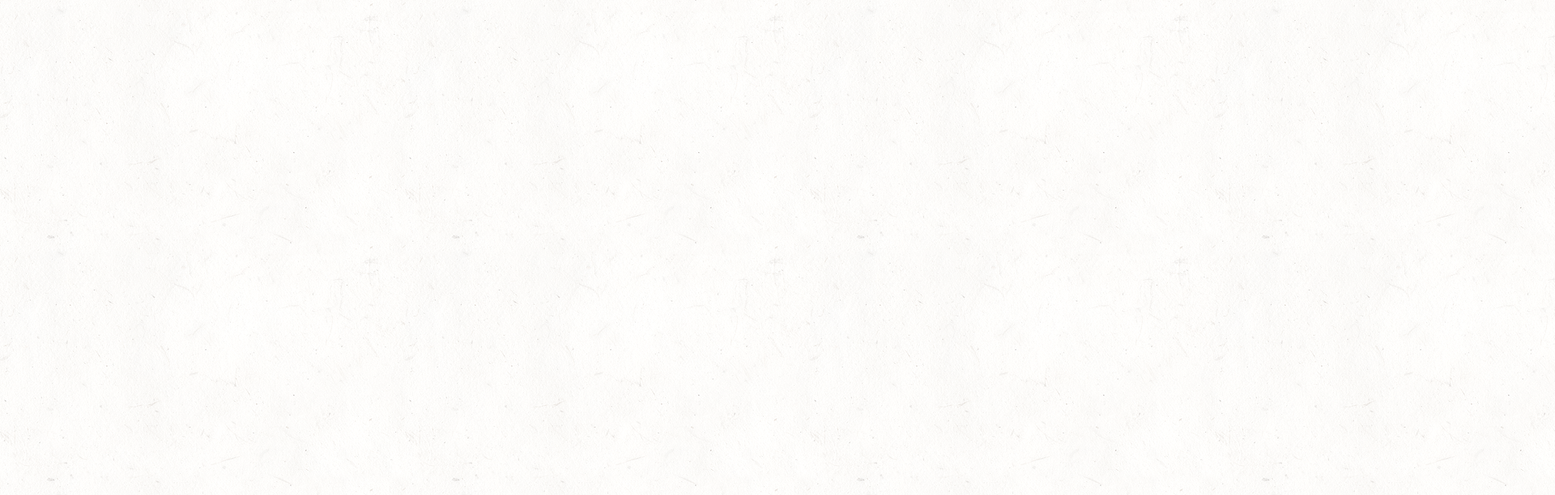
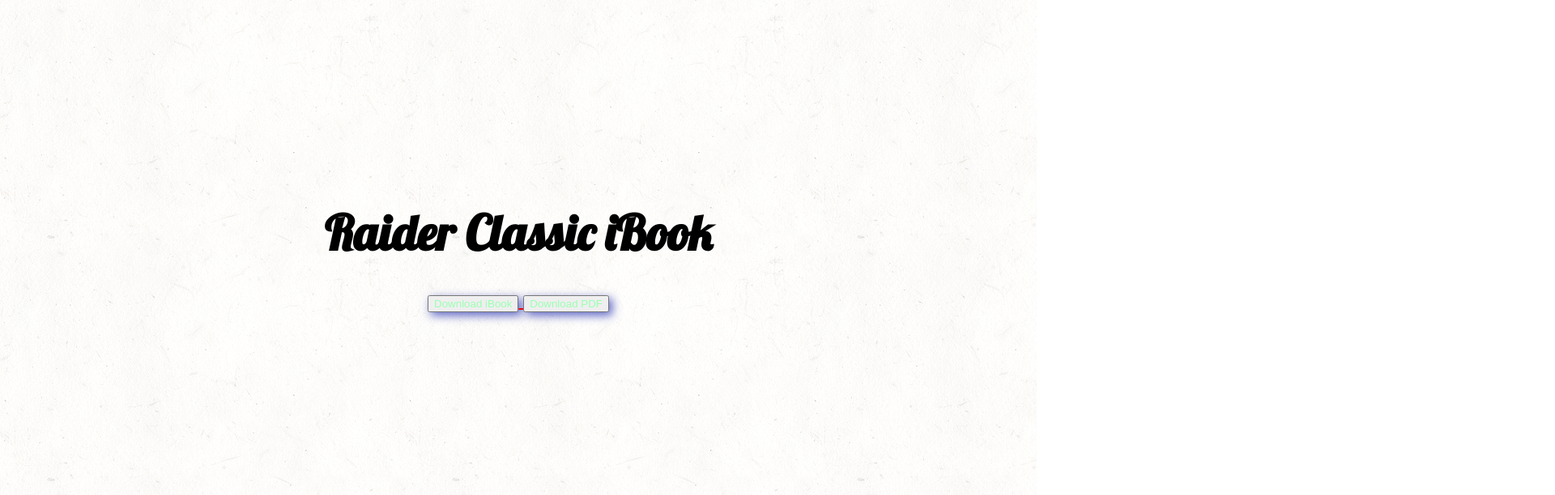
Before and after one commit to x78370/p4-ibook, a plain HTML site: page index.html in a window 1280 px wide. Shown: the top 612 px of the page at 81% size, 1920 px wide, since content can reach past the window. Drawn offline with nearby package versions, Linux system fonts and the light colour scheme.

Commit message:
whoops on the font size

```diff
--- a/css/styles.css
+++ b/css/styles.css
@@ -1,11 +1,11 @@
 h1 {
-	font-size: 15em;
+	font-size: 3em;
 	font-family: 'Lobster', cursive;
 }
 
 body {
 	font-family: 'Special Elite', cursive;
-	font-size: 8em;
+	font-size: 1.25em;
 	background-color: #424242;
 	background: url('../img/lightpaperfibers.png') repeat;
 	text-align: center;
--- a/index.html
+++ b/index.html
@@ -16,13 +16,16 @@
 
 	<h1>Raider Classic iBook</h1>
 
-	<p>
-		<a href="https://www.dropbox.com/s/dvznhkorg4wcsaj/Raider%20Classic%20iBook.ibooks">Download iBook</a>
 
-	</p>
-	<p>
-		<a href="https://www.dropbox.com/s/d41byrm9nu1tqi3/Raider%20Classic%20iBook.pdf">Download PDF</a>
-	</p>
+		<a href="https://www.dropbox.com/s/dvznhkorg4wcsaj/Raider%20Classic%20iBook.ibooks">
+			<button>Download iBook</button>
+		</a>
+
+
+		<a href="https://www.dropbox.com/s/d41byrm9nu1tqi3/Raider%20Classic%20iBook.pdf">
+			<button>Download PDF</button>
+		</a>
+
 
 </body>
 </html>
```
